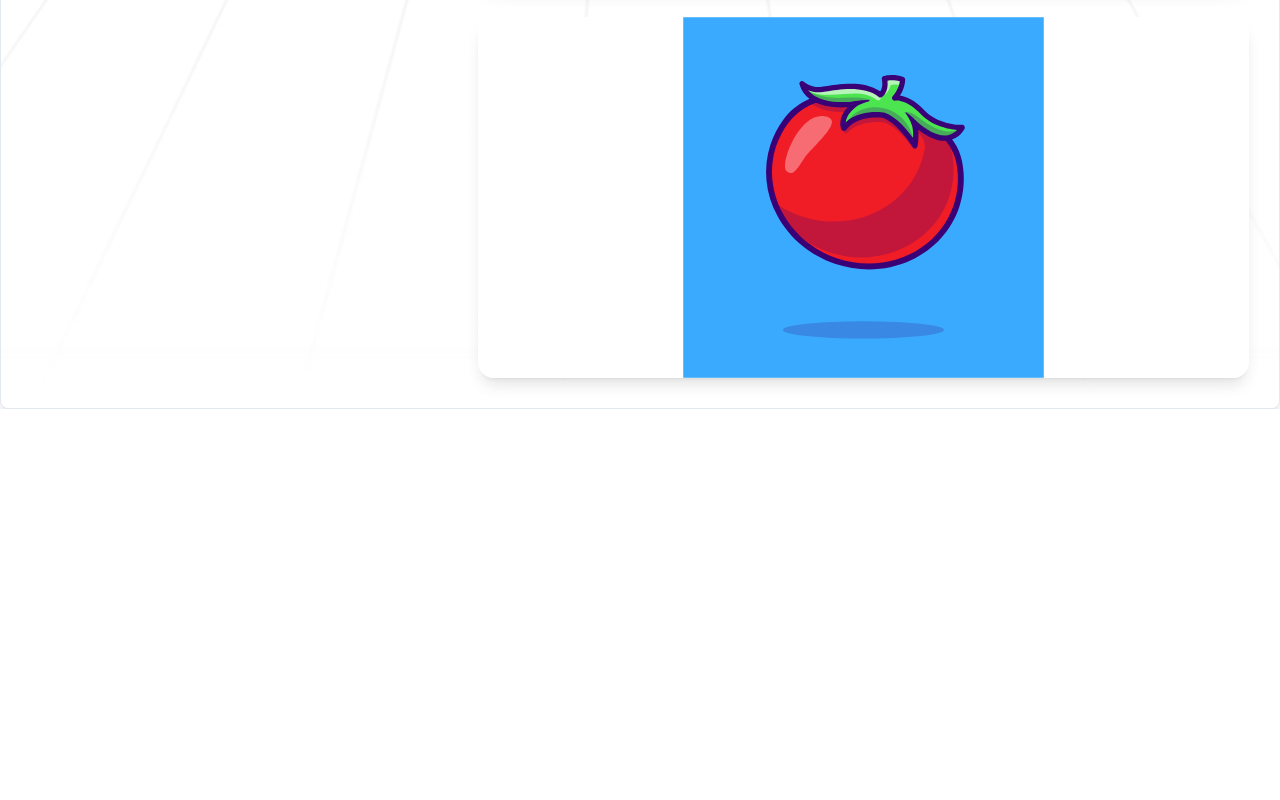
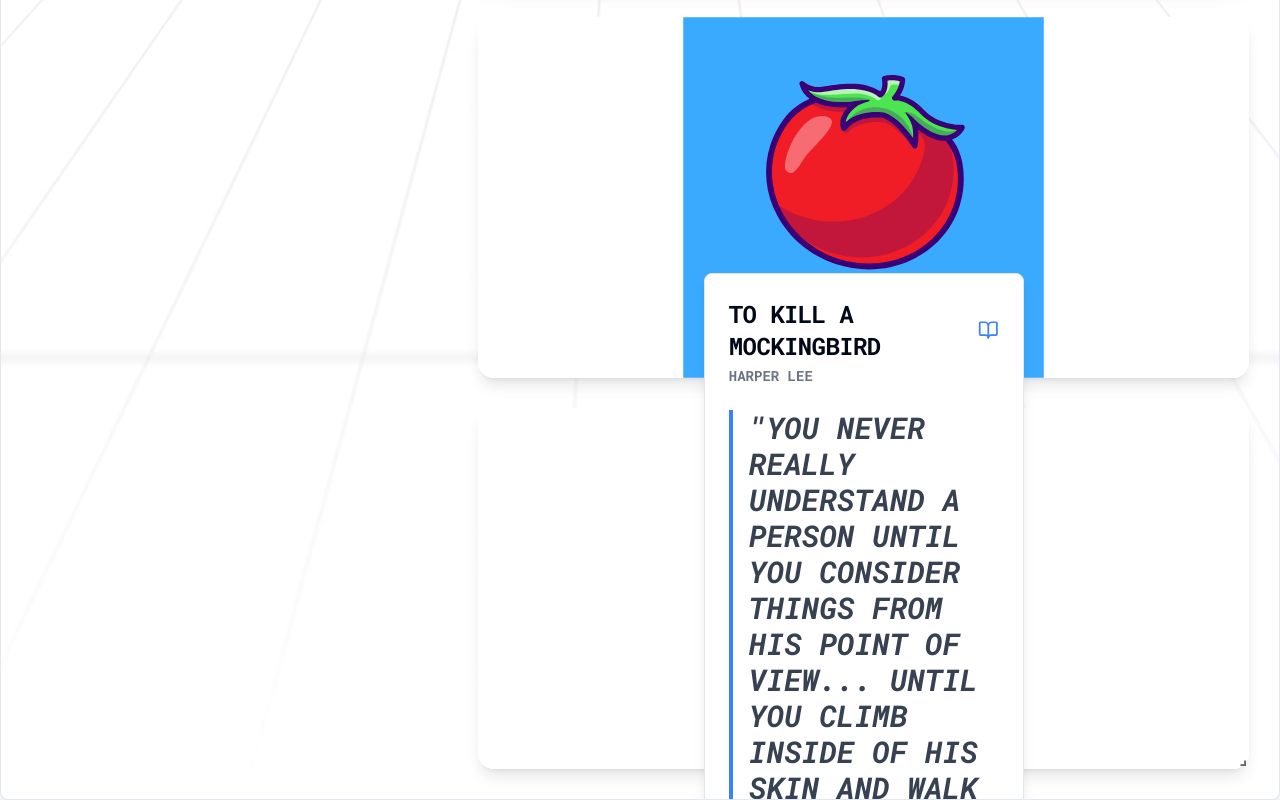
Before and after one commit to aialok/widget-wall, a React (Vite) app in the folder client/: page / in a window 1280 px wide. Shown: the part 1555-2355 px from the top of the page. Before the commit the page ends 1964 px from the top, so only its background shows below. Built offline with nearby package versions, Linux system fonts and the light colour scheme.

Commit message:
Added bookquote componenets

```diff
--- a/client/src/Block.tsx
+++ b/client/src/Block.tsx
@@ -3,8 +3,17 @@
 import NotionPreview from "./widgets/Notion/NotionPreview";
 import PomodoroPreview from "./widgets/Pomodoro/PomodoroPreview";
 import SpotifyWidget from "./widgets/Spotify/SpotifyWidget";
+import BookQuoteWidget from "./widgets/ Bookquote/bookquote";
 
 const Block = ({ keyProp }: { keyProp: string }) => {
+  const bookData = {
+    title: "To Kill a Mockingbird",
+    author: "Harper Lee",
+    quote:
+      "You never really understand a person until you consider things from his point of view... Until you climb inside of his skin and walk around in it.",
+    readBy: 18000000,
+  };
+
   let content;
 
   switch (keyProp) {
@@ -23,8 +32,8 @@
     case "notion":
       content = <NotionPreview />;
       break;
-    case "a":
-      content = <div>Block A</div>;
+    case "bookQuote":
+      content = <BookQuoteWidget book={bookData} />;
       break;
     default:
       content = <div>Block</div>;
--- /dev/null
+++ b/client/src/components/ui/badge.tsx
@@ -0,0 +1,36 @@
+import * as React from "react"
+import { cva, type VariantProps } from "class-variance-authority"
+
+import { cn } from "@/lib/utils"
+
+const badgeVariants = cva(
+  "inline-flex items-center rounded-full border px-2.5 py-0.5 text-xs font-semibold transition-colors focus:outline-none focus:ring-2 focus:ring-ring focus:ring-offset-2",
+  {
+    variants: {
+      variant: {
+        default:
+          "border-transparent bg-primary text-primary-foreground hover:bg-primary/80",
+        secondary:
+          "border-transparent bg-secondary text-secondary-foreground hover:bg-secondary/80",
+        destructive:
+          "border-transparent bg-destructive text-destructive-foreground hover:bg-destructive/80",
+        outline: "text-foreground",
+      },
+    },
+    defaultVariants: {
+      variant: "default",
+    },
+  }
+)
+
+export interface BadgeProps
+  extends React.HTMLAttributes<HTMLDivElement>,
+    VariantProps<typeof badgeVariants> {}
+
+function Badge({ className, variant, ...props }: BadgeProps) {
+  return (
+    <div className={cn(badgeVariants({ variant }), className)} {...props} />
+  )
+}
+
+export { Badge, badgeVariants }
--- /dev/null
+++ b/client/src/components/ui/card.tsx
@@ -0,0 +1,79 @@
+import * as React from "react"
+
+import { cn } from "@/lib/utils"
+
+const Card = React.forwardRef<
+  HTMLDivElement,
+  React.HTMLAttributes<HTMLDivElement>
+>(({ className, ...props }, ref) => (
+  <div
+    ref={ref}
+    className={cn(
+      "rounded-lg border bg-card text-card-foreground shadow-sm",
+      className
+    )}
+    {...props}
+  />
+))
+Card.displayName = "Card"
+
+const CardHeader = React.forwardRef<
+  HTMLDivElement,
+  React.HTMLAttributes<HTMLDivElement>
+>(({ className, ...props }, ref) => (
+  <div
+    ref={ref}
+    className={cn("flex flex-col space-y-1.5 p-6", className)}
+    {...props}
+  />
+))
+CardHeader.displayName = "CardHeader"
+
+const CardTitle = React.forwardRef<
+  HTMLParagraphElement,
+  React.HTMLAttributes<HTMLHeadingElement>
+>(({ className, ...props }, ref) => (
+  <h3
+    ref={ref}
+    className={cn(
+      "text-2xl font-semibold leading-none tracking-tight",
+      className
+    )}
+    {...props}
+  />
+))
+CardTitle.displayName = "CardTitle"
+
+const CardDescription = React.forwardRef<
+  HTMLParagraphElement,
+  React.HTMLAttributes<HTMLParagraphElement>
+>(({ className, ...props }, ref) => (
+  <p
+    ref={ref}
+    className={cn("text-sm text-muted-foreground", className)}
+    {...props}
+  />
+))
+CardDescription.displayName = "CardDescription"
+
+const CardContent = React.forwardRef<
+  HTMLDivElement,
+  React.HTMLAttributes<HTMLDivElement>
+>(({ className, ...props }, ref) => (
+  <div ref={ref} className={cn("p-6 pt-0", className)} {...props} />
+))
+CardContent.displayName = "CardContent"
+
+const CardFooter = React.forwardRef<
+  HTMLDivElement,
+  React.HTMLAttributes<HTMLDivElement>
+>(({ className, ...props }, ref) => (
+  <div
+    ref={ref}
+    className={cn("flex items-center p-6 pt-0", className)}
+    {...props}
+  />
+))
+CardFooter.displayName = "CardFooter"
+
+export { Card, CardHeader, CardFooter, CardTitle, CardDescription, CardContent }
--- a/client/src/utils/layout.helper.ts
+++ b/client/src/utils/layout.helper.ts
@@ -1,4 +1,5 @@
-export const keys = ["spotify", "pomodoro", "googleSlide", "announcements", "notion"];
+export const keys = ["spotify", "pomodoro", "googleSlide", "announcements", "notion", "bookQuote"];
+
 export const HomeLayouts = {
   lg: [
     { i: "googleSlide", x: 0, y: 0, w: 2, h: 1, isResizable: false },
@@ -6,5 +7,6 @@
     { i: "notion", x: 2, y: 2, w: 2, h: 2, isResizable: false },
     { i: "spotify", x: 2, y: 2, w: 2, h: 2, isResizable: false },
     { i: "pomodoro", x: 0, y: 4, w: 1.7, h: 1.7, isResizable: false },
+    { i: "bookQuote", x: 1.7, y: 4, w: 2.3, h: 1.7, isResizable: true },
   ],
 };
--- /dev/null
+++ b/client/src/widgets/ Bookquote/bookquote.tsx
@@ -0,0 +1,40 @@
+import React from 'react';
+import { Card, CardContent, CardHeader, CardTitle } from "@/components/ui/card";
+import { Badge } from "@/components/ui/badge";
+import { BookOpen } from 'lucide-react';
+
+interface BookQuoteWidgetProps {
+  book: {
+    title: string;
+    author: string;
+    quote: string;
+    readBy: number;
+  };
+}
+
+const BookQuoteWidget: React.FC<BookQuoteWidgetProps> = ({ book }) => {
+  return (
+    <Card className="w-80 shadow-lg hover:shadow-xl transition-shadow duration-300">
+      <CardHeader className="space-y-1">
+        <div className="flex items-center justify-between">
+          <CardTitle className="text-2xl font-bold">{book.title}</CardTitle>
+          <BookOpen className="w-6 h-6 text-blue-500" />
+        </div>
+        <p className="text-sm text-gray-500">{book.author}</p>
+      </CardHeader>
+      <CardContent className="space-y-4">
+        <blockquote className="pl-4 border-l-4 border-blue-500 italic text-gray-700">
+          "{book.quote}"
+        </blockquote>
+        <div className="flex items-center justify-end space-x-2">
+          <span className="text-sm text-gray-500">Read by</span>
+          <Badge variant="secondary" className="text-blue-500">
+            {book.readBy}
+          </Badge>
+        </div>
+      </CardContent>
+    </Card>
+  );
+};
+
+export default BookQuoteWidget;
```
